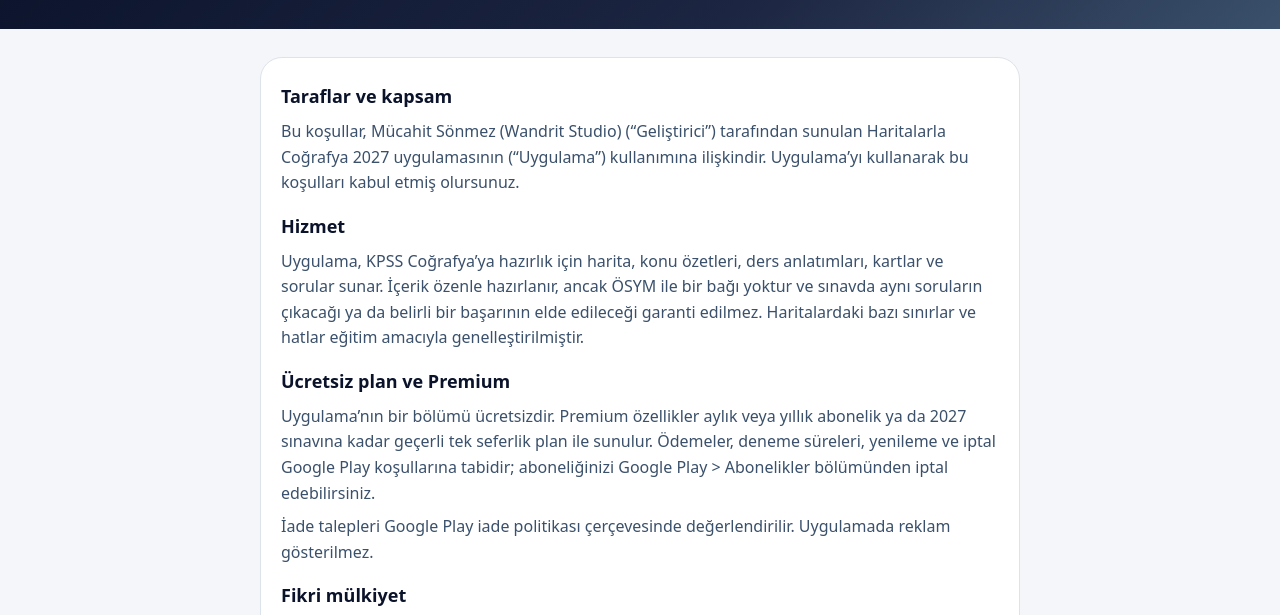
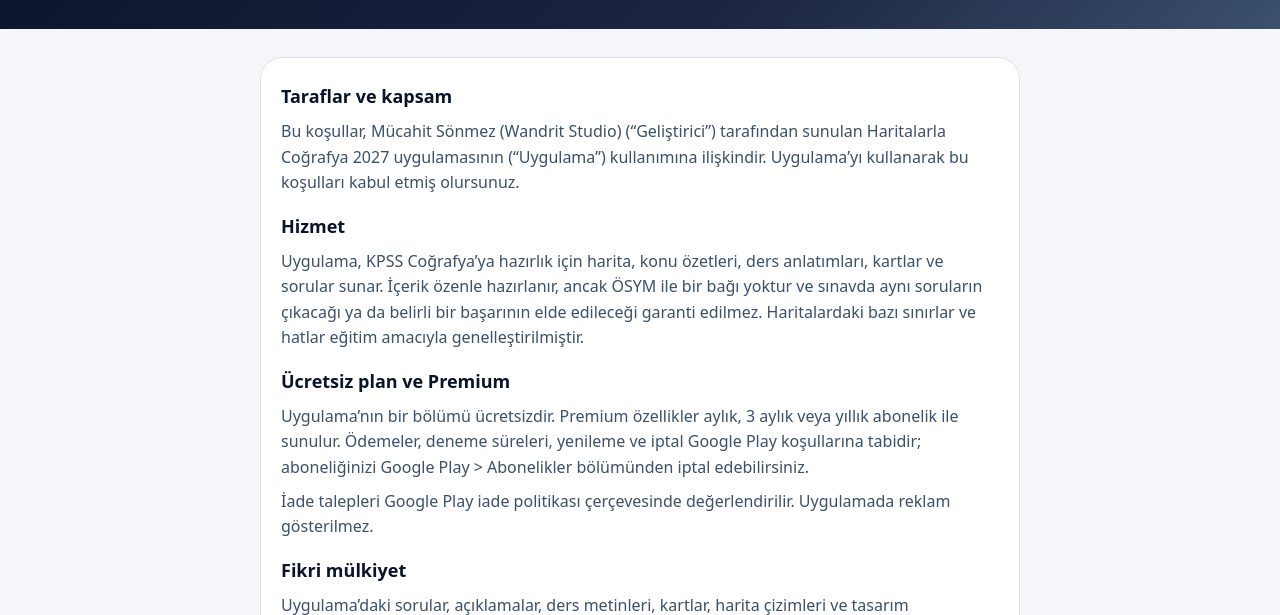
Before and after one commit to mucahitsonmez/haritalarla-cografya-gizlilik, a plain HTML site: page kosullar.html in a window 1280 px wide. Shown: the part 106-721 px from the top of the page. Drawn offline with Linux system fonts and the light colour scheme.

Commit message:
Plans: monthly, 3-month, yearly
Co-Authored-By: Claude Opus 5.5 <noreply@anthropic.com>

```diff
--- a/kosullar.html
+++ b/kosullar.html
@@ -24,7 +24,7 @@ a{color:var(--accent)}footer{max-width:760px;margin:0 auto;padding:16px;color:va
 <h2>Hizmet</h2>
 <p>Uygulama, KPSS Coğrafya’ya hazırlık için harita, konu özetleri, ders anlatımları, kartlar ve sorular sunar. İçerik özenle hazırlanır, ancak ÖSYM ile bir bağı yoktur ve sınavda aynı soruların çıkacağı ya da belirli bir başarının elde edileceği garanti edilmez. Haritalardaki bazı sınırlar ve hatlar eğitim amacıyla genelleştirilmiştir.</p>
 <h2>Ücretsiz plan ve Premium</h2>
-<p>Uygulama’nın bir bölümü ücretsizdir. Premium özellikler aylık veya yıllık abonelik ya da 2027 sınavına kadar geçerli tek seferlik plan ile sunulur. Ödemeler, deneme süreleri, yenileme ve iptal Google Play koşullarına tabidir; aboneliğinizi Google Play &gt; Abonelikler bölümünden iptal edebilirsiniz.</p>
+<p>Uygulama’nın bir bölümü ücretsizdir. Premium özellikler aylık, 3 aylık veya yıllık abonelik ile sunulur. Ödemeler, deneme süreleri, yenileme ve iptal Google Play koşullarına tabidir; aboneliğinizi Google Play &gt; Abonelikler bölümünden iptal edebilirsiniz.</p>
 <p>İade talepleri Google Play iade politikası çerçevesinde değerlendirilir. Uygulamada reklam gösterilmez.</p>
 <h2>Fikri mülkiyet</h2>
 <p>Uygulama’daki sorular, açıklamalar, ders metinleri, kartlar, harita çizimleri ve tasarım Geliştirici’ye aittir ya da lisanslıdır. Kişisel çalışma amacıyla kullanabilir, Uygulama’nın paylaşım özelliğiyle tek tek paylaşabilirsiniz; toplu olarak kopyalanması, çoğaltılması veya ticari amaçla kullanılması yasaktır.</p>
```
